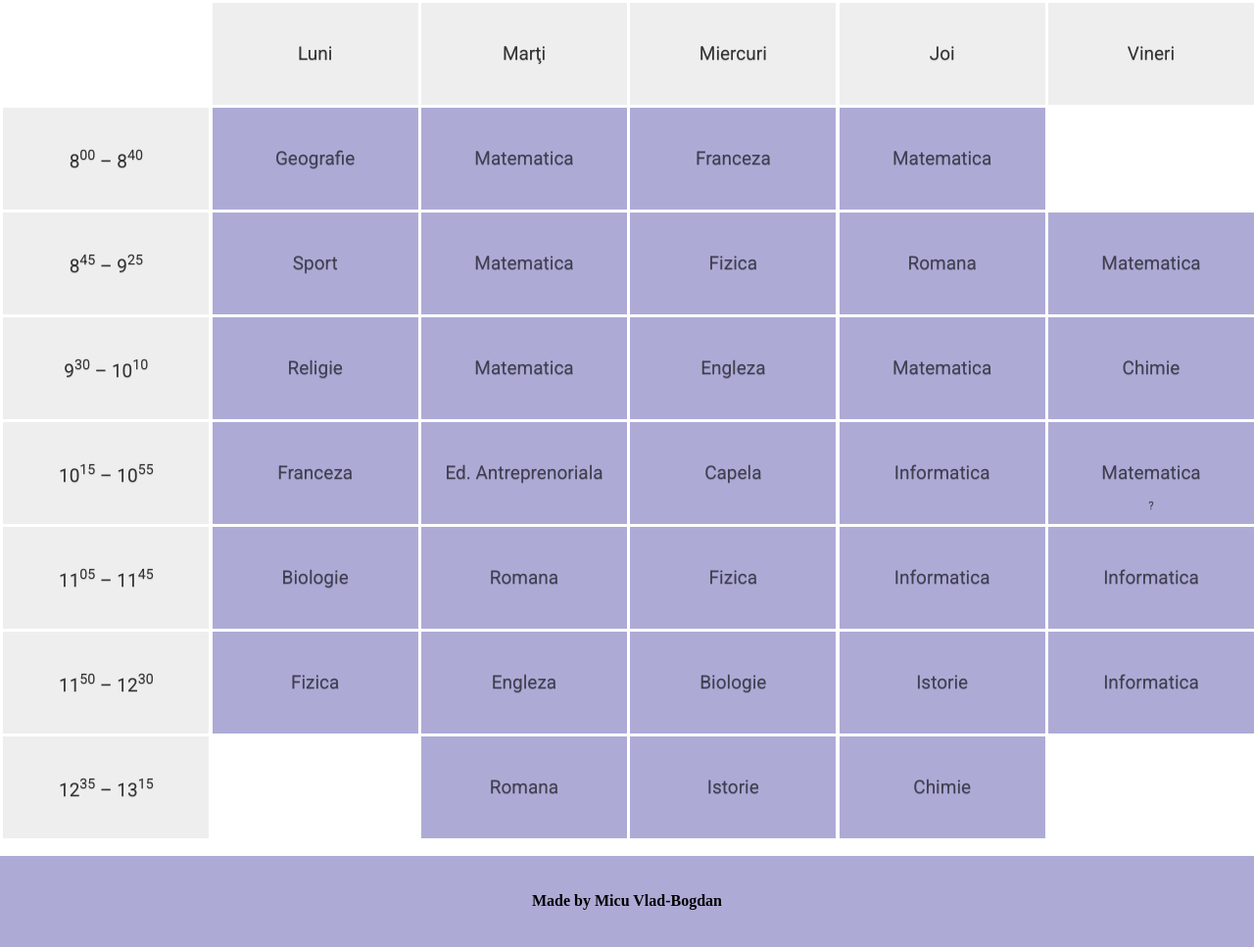
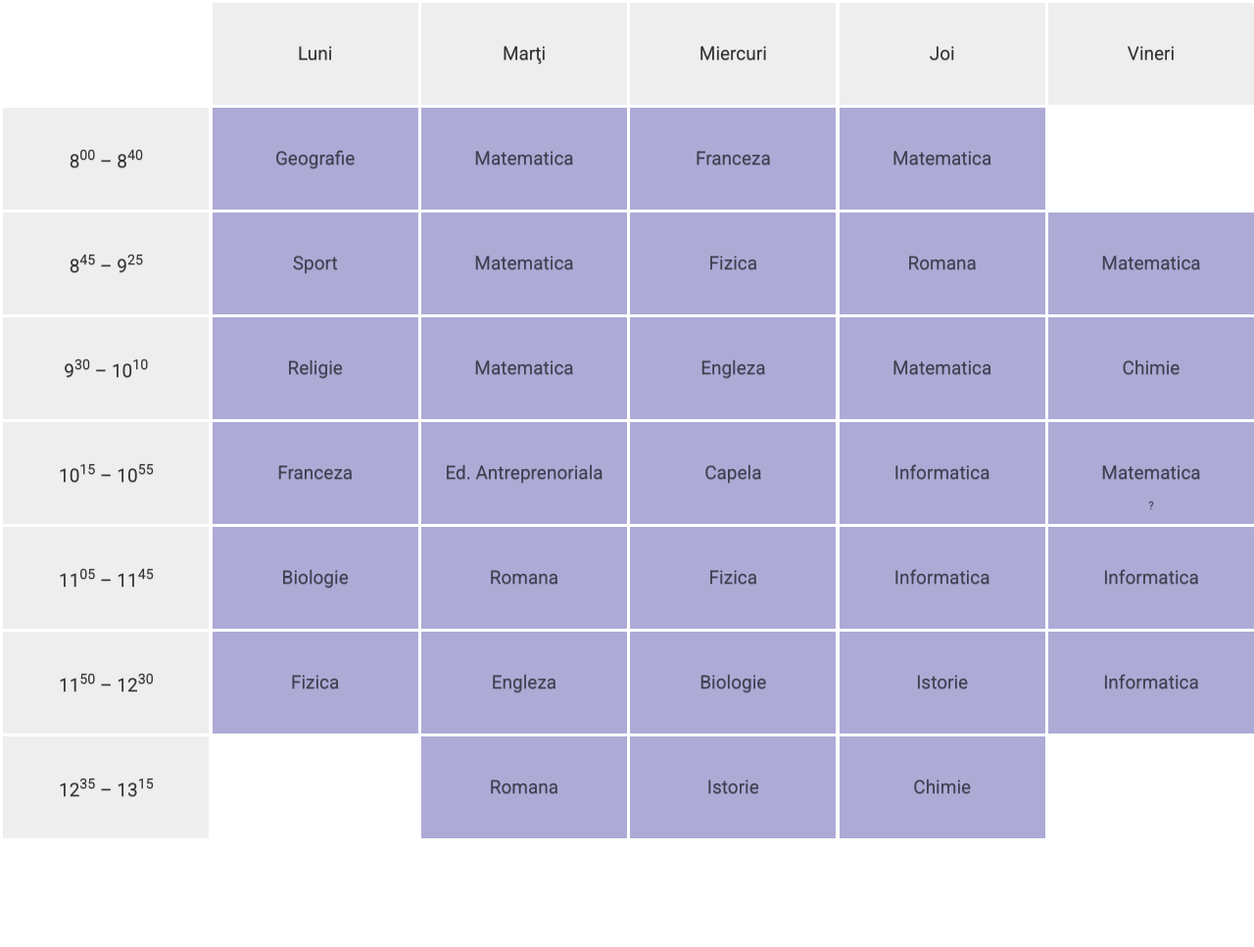
Before and after one commit to MicuBogdan/micubogdan.github.io, a plain HTML site: page orar/11D/index.html in a window 1280 px wide. Shown: the whole page at 98% size. After the commit the page ends 856 px from the top, so only its background shows below. Drawn offline with Linux system fonts and the light colour scheme.

Commit message:
Update index.html

```diff
--- a/orar/11D/index.html
+++ b/orar/11D/index.html
@@ -200,12 +200,7 @@
 				<div class="tile-content-1" style="font-size:100%">Chimie</div>
 				<div class="tile-content-2" style="font-size:60%"></div>
 			</div>
-
 		</div>
-		<br>
-		<footer style="background-color: #adabd6; padding: 1em;">
-			<h4 style="text-align: center;">Made by Micu Vlad-Bogdan</h4>
-		</footer>
 		<script>
 			var wWidth=(window.innerWidth||document.documentElement.clientWidth||document.body.clientWidth),
 				margin,tileHeight,gridItems,i,j,x,y,rows,cols;
```
